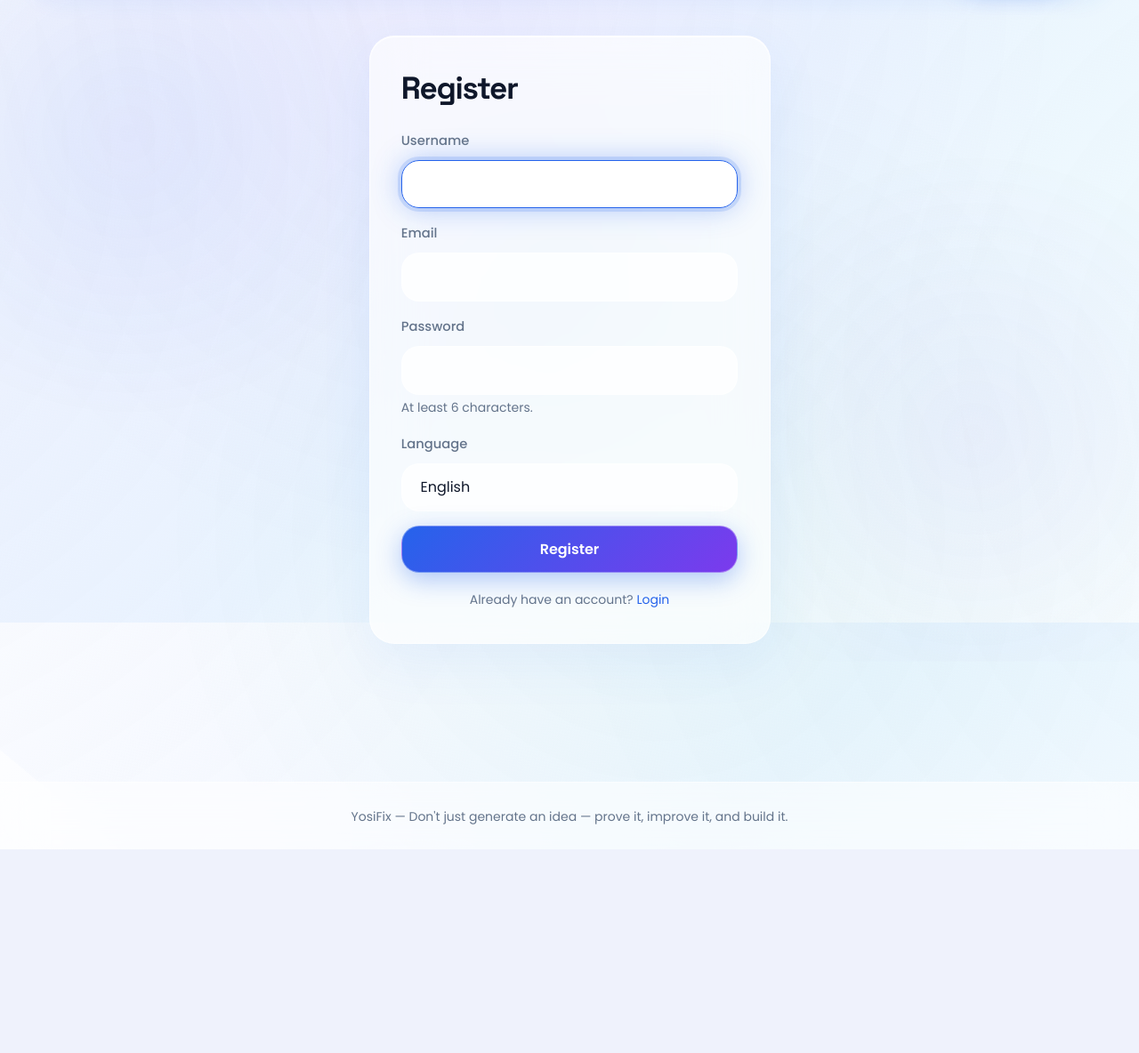
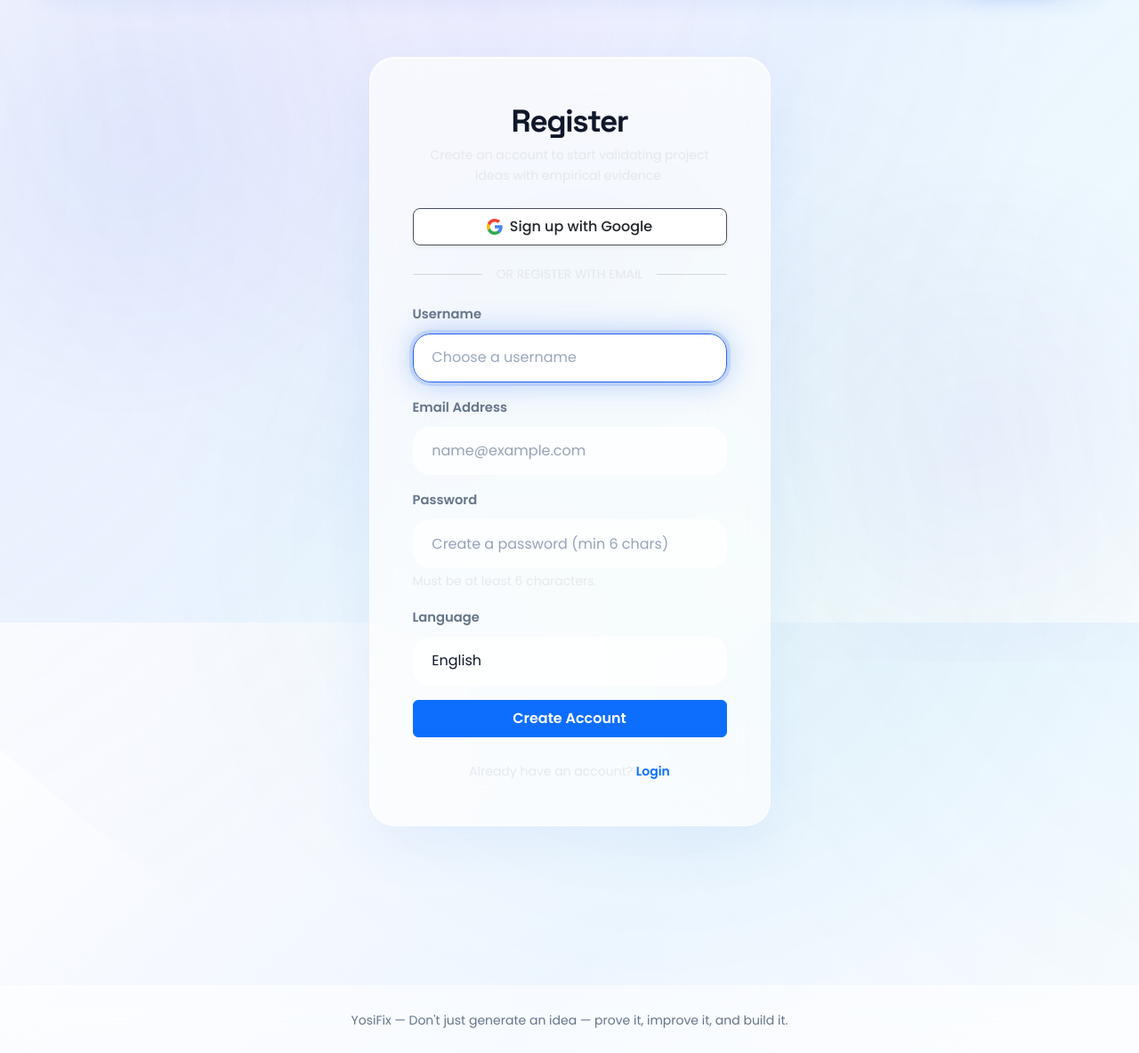
Before and after one commit to mathiarasan-art01/YosiFix, a Flask app: page /auth/register in a window 1280 px wide. Shown: the part 100-1284 px from the top of the page at 89% size. Before the commit the page ends 1055 px from the top, so only its background shows below. Run offline with Flask 3, Linux system fonts and the light colour scheme; some web fonts are replaced.

Commit message:
fix(auth): resolve login and registration issues, add persistent sessions and Google sign-in/register support

```diff
--- a/routes/auth.py
+++ b/routes/auth.py
@@ -1,5 +1,15 @@
-from flask import Blueprint, render_template, redirect, url_for, request, flash, session
+import os
+import re
+import json
+import base64
+import urllib.parse
+from flask import (
+    Blueprint, render_template, redirect, url_for, request, flash,
+    session, current_app, jsonify
+)
 from flask_login import login_user, logout_user, login_required, current_user
+from sqlalchemy import func
+import httpx
 
 from extensions import db
 from models import User
@@ -7,10 +17,22 @@ from models import User
 bp = Blueprint("auth", __name__, url_prefix="/auth")
 
 
+def _generate_unique_username(base_name: str) -> str:
+    cleaned = re.sub(r"[^a-zA-Z0-9_]", "", base_name.replace(" ", "_"))[:20] or "user"
+    candidate = cleaned
+    counter = 1
+    while User.query.filter(func.lower(User.username) == candidate.lower()).first():
+        candidate = f"{cleaned}_{counter}"
+        counter += 1
+    return candidate
+
+
 @bp.route("/register", methods=["GET", "POST"])
 def register():
     if current_user.is_authenticated:
         return redirect(url_for("main.dashboard"))
+
+    google_client_id = current_app.config.get("GOOGLE_CLIENT_ID", "")
 
     if request.method == "POST":
         username = request.form.get("username", "").strip()
@@ -22,25 +44,49 @@ def register():
             flash("All fields are required.", "danger")
             return redirect(url_for("auth.register"))
 
+        if len(username) < 3:
+            flash("Username must be at least 3 characters.", "danger")
+            return redirect(url_for("auth.register"))
+
         if len(password) < 6:
             flash("Password must be at least 6 characters.", "danger")
             return redirect(url_for("auth.register"))
 
-        if User.query.filter((User.username == username) | (User.email == email)).first():
-            flash("Username or email already registered.", "danger")
+        # Case-insensitive duplicate check
+        existing = User.query.filter(
+            (func.lower(User.username) == username.lower()) |
+            (func.lower(User.email) == email.lower())
+        ).first()
+
+        if existing:
+            if existing.email.lower() == email.lower():
+                flash("An account with this email already exists. Please log in.", "warning")
+            else:
+                flash("This username is already taken. Please choose another.", "warning")
+            return redirect(url_for("auth.login"))
+
+        try:
+            user = User(username=username, email=email, preferred_language=language)
+            user.set_password(password)
+            db.session.add(user)
+            db.session.commit()
+
+            # Persistent login
+            login_user(user, remember=True)
+            session.permanent = True
+            session["lang"] = language
+            flash(f"Welcome to YosiFix, {user.username}! Your account is ready.", "success")
+            return redirect(url_for("main.dashboard"))
+        except Exception as exc:
+            db.session.rollback()
+            current_app.logger.exception(f"Registration error: {exc}")
+            flash(f"Registration failed: {exc}", "danger")
             return redirect(url_for("auth.register"))
 
-        user = User(username=username, email=email, preferred_language=language)
-        user.set_password(password)
-        db.session.add(user)
-        db.session.commit()
-
-        login_user(user)
-        session["lang"] = language
-        flash("Welcome to YosiFix! Your account is ready.", "success")
-        return redirect(url_for("main.dashboard"))
-
-    return render_template("auth/register.html")
+    return render_template(
+        "auth/register.html",
+        google_client_id=google_client_id,
+    )
 
 
 @bp.route("/login", methods=["GET", "POST"])
@@ -48,27 +94,221 @@ def login():
     if current_user.is_authenticated:
         return redirect(url_for("main.dashboard"))
 
+    google_client_id = current_app.config.get("GOOGLE_CLIENT_ID", "")
+
     if request.method == "POST":
-        identifier = request.form.get("identifier", "").strip().lower()
+        identifier = request.form.get("identifier", "").strip()
         password = request.form.get("password", "")
+        remember = request.form.get("remember") == "on" or True
 
-        user = User.query.filter((User.username == identifier) | (User.email == identifier)).first()
+        if not identifier or not password:
+            flash("Please enter both username/email and password.", "danger")
+            return redirect(url_for("auth.login"))
+
+        # Case-insensitive lookup by username OR email
+        user = User.query.filter(
+            (func.lower(User.username) == identifier.lower()) |
+            (func.lower(User.email) == identifier.lower())
+        ).first()
+
         if user and user.check_password(password):
-            login_user(user)
+            login_user(user, remember=remember)
+            session.permanent = True
             session["lang"] = user.preferred_language or "en"
-            flash("Logged in successfully.", "success")
+            flash(f"Logged in successfully. Welcome back, {user.username}!", "success")
             next_page = request.args.get("next")
             return redirect(next_page or url_for("main.dashboard"))
 
-        flash("Invalid username/email or password.", "danger")
+        flash("Invalid username/email or password. Please check your credentials.", "danger")
         return redirect(url_for("auth.login"))
 
-    return render_template("auth/login.html")
+    return render_template(
+        "auth/login.html",
+        google_client_id=google_client_id,
+    )
 
 
 @bp.route("/logout")
 @login_required
 def logout():
     logout_user()
-    flash("Logged out.", "info")
+    session.clear()
+    flash("You have been logged out safely.", "info")
     return redirect(url_for("main.landing"))
+
+
+# ---------------------------------------------------------------------------
+# Google Sign-In & Register Flow
+# ---------------------------------------------------------------------------
+
+@bp.route("/google")
+def google_auth():
+    """Initiates standard Google OAuth 2.0 flow or offers demo login if keys absent."""
+    client_id = current_app.config.get("GOOGLE_CLIENT_ID")
+    if not client_id:
+        # If client ID is not configured, redirect to demo google login with an alert
+        return redirect(url_for("auth.google_demo"))
+
+    # Compute callback URL
+    redirect_uri = url_for("auth.google_callback", _external=True)
+    google_auth_url = (
+        "https://accounts.google.com/o/oauth2/v2/auth?"
+        + urllib.parse.urlencode({
+            "client_id": client_id,
+            "redirect_uri": redirect_uri,
+            "response_type": "code",
+            "scope": "openid email profile",
+            "access_type": "online",
+            "prompt": "select_account",
+        })
+    )
+    return redirect(google_auth_url)
+
+
+@bp.route("/google/callback")
+def google_callback():
+    """Handles Google OAuth callback, exchanges code for user profile, logs in or registers."""
+    code = request.args.get("code")
+    if not code:
+        error = request.args.get("error", "Access denied")
+        flash(f"Google Sign-In canceled or failed: {error}", "warning")
+        return redirect(url_for("auth.login"))
+
+    client_id = current_app.config.get("GOOGLE_CLIENT_ID")
+    client_secret = current_app.config.get("GOOGLE_CLIENT_SECRET")
+    redirect_uri = url_for("auth.google_callback", _external=True)
+
+    try:
+        # Exchange code for tokens
+        token_url = "https://oauth2.googleapis.com/token"
+        token_data = {
+            "code": code,
+            "client_id": client_id,
+            "client_secret": client_secret,
+            "redirect_uri": redirect_uri,
+            "grant_type": "authorization_code",
+        }
+        with httpx.Client(timeout=10) as client:
+            token_resp = client.post(token_url, data=token_data)
+            token_resp.raise_for_status()
+            tokens = token_resp.json()
+            access_token = tokens.get("access_token")
+
+            # Fetch user profile
+            userinfo_resp = client.get(
+                "https://www.googleapis.com/oauth2/v3/userinfo",
+                headers={"Authorization": f"Bearer {access_token}"}
+            )
+            userinfo_resp.raise_for_status()
+            profile = userinfo_resp.json()
+
+        google_id = str(profile.get("sub", ""))
+        email = profile.get("email", "").lower()
+        name = profile.get("name") or email.split("@")[0]
+        avatar = profile.get("picture")
+
+        if not email:
+            flash("Could not retrieve email address from your Google account.", "danger")
+            return redirect(url_for("auth.login"))
+
+        return _process_google_user(google_id, email, name, avatar)
+
+    except Exception as exc:
+        current_app.logger.exception(f"Google OAuth failed: {exc}")
+        flash(f"Google authentication failed: {exc}", "danger")
+        return redirect(url_for("auth.login"))
+
+
+@bp.route("/google-one-tap", methods=["POST"])
+def google_one_tap():
+    """Handles Google Identity Services JWT credential from One Tap or Google button."""
+    credential = request.form.get("credential") or (request.get_json(silent=True) or {}).get("credential")
+    if not credential:
+        return jsonify({"error": "No credential token provided"}), 400
+
+    try:
+        # Decode JWT payload without external heavy library (JWT is header.payload.signature)
+        parts = credential.split(".")
+        if len(parts) < 2:
+            return jsonify({"error": "Malformed JWT token"}), 400
+
+        # Base64 url-decode payload
+        payload_b64 = parts[1]
+        payload_b64 += "=" * (-len(payload_b64) % 4)
+        payload_json = base64.urlsafe_b64decode(payload_b64).decode("utf-8")
+        payload = json.loads(payload_json)
+
+        google_id = str(payload.get("sub", ""))
+        email = payload.get("email", "").lower()
+        name = payload.get("name") or email.split("@")[0]
+        avatar = payload.get("picture")
+
+        if not email:
+            return jsonify({"error": "Email missing from token"}), 400
+
+        user = _process_google_user_record(google_id, email, name, avatar)
+        login_user(user, remember=True)
+        session.permanent = True
+        return jsonify({
+            "status": "success",
+            "message": f"Signed in as {user.username}",
+            "redirect_url": url_for("main.dashboard"),
+        })
+
+    except Exception as exc:
+        current_app.logger.exception(f"One-Tap decoding failed: {exc}")
+        return jsonify({"error": f"One-Tap authentication failed: {exc}"}), 500
+
+
+@bp.route("/google/demo")
+def google_demo():
+    """Instant 1-click test Google Sign-In for environments without registered OAuth credentials."""
+    user = _process_google_user_record(
+        google_id="demo_google_1029384756",
+        email="google_demo_user@gmail.com",
+        name="Google Test User",
+        avatar="https://lh3.googleusercontent.com/a/default-user=s96-c",
+    )
+    login_user(user, remember=True)
+    session.permanent = True
+    flash(f"Signed in via Google account ({user.email})! Welcome, {user.username}.", "success")
+    return redirect(url_for("main.dashboard"))
+
+
+def _process_google_user(google_id: str, email: str, name: str, avatar: str = None):
+    user = _process_google_user_record(google_id, email, name, avatar)
+    login_user(user, remember=True)
+    session.permanent = True
+    flash(f"Successfully signed in with Google as {user.username} ({user.email})!", "success")
+    return redirect(url_for("main.dashboard"))
+
+
+def _process_google_user_record(google_id: str, email: str, name: str, avatar: str = None) -> User:
+    # 1. Match by google_id
+    user = User.query.filter_by(google_id=google_id).first() if google_id else None
+
+    # 2. Or match by email
+    if not user:
+        user = User.query.filter(func.lower(User.email) == email.lower()).first()
+
+    if user:
+        # Link google_id if not already linked
+        if google_id and not user.google_id:
+            user.google_id = google_id
+        if avatar and not user.avatar_url:
+            user.avatar_url = avatar
+        db.session.commit()
+    else:
+        # Auto-create new user with Google account
+        username = _generate_unique_username(name)
+        user = User(
+            username=username,
+            email=email,
+            password_hash="GOOGLE_OAUTH_USER",
+            google_id=google_id,
+            avatar_url=avatar,
+        )
+        db.session.add(user)
+        db.session.commit()
+
+    return user
--- a/services/groq/schemas.py
+++ b/services/groq/schemas.py
@@ -75,7 +75,7 @@ class ClaimEvidenceSchema(PipelineBaseSchema):
 class EvidenceBoardSchema(PipelineBaseSchema):
     claims: List[ClaimEvidenceSchema] = Field(default_factory=list, description="List of verified/unverified problem claims")
     unverified_assumptions: List[str] = Field(default_factory=list, description="Risky assumptions that need customer validation")
-    validation_summary: str = Field(..., description="Overall assessment: is the problem real and verified?")
+    validation_summary: str = Field(default="", description="Overall assessment: is the problem real and verified?")
 
 
 # ---------------------------------------------------------------------------
--- a/templates/auth/register.html
+++ b/templates/auth/register.html
@@ -1,38 +1,71 @@
 {% extends "base.html" %}
-{% block title %}Register — YosiFix{% endblock %}
+{% block title %}Create Account — YosiFix{% endblock %}
 {% block content %}
-<div class="row justify-content-center">
-  <div class="col-md-5">
-    <div class="glass-card">
-      <h3 class="mb-4">{{ t('nav_register', lang) }}</h3>
-      <form method="POST">
+<div class="row justify-content-center py-4">
+  <div class="col-md-6 col-lg-5">
+    <div class="glass-card shadow-lg p-4 p-md-5">
+      <div class="text-center mb-4">
+        <h3 class="fw-bold mb-1">{{ t('nav_register', lang) }}</h3>
+        <p class="text-muted small">Create an account to start validating project ideas with empirical evidence.</p>
+      </div>
+
+      <!-- Google Sign Up Button -->
+      <a href="{{ url_for('auth.google_auth') }}" class="btn btn-outline-light w-100 d-flex align-items-center justify-content-center gap-2 py-2 mb-3 bg-white text-dark border shadow-sm rounded-3 fw-medium">
+        <svg width="18" height="18" viewBox="0 0 18 18" xmlns="http://www.w3.org/2000/svg">
+          <path d="M17.64 9.205c0-.639-.057-1.252-.164-1.841H9v3.481h4.844a4.14 4.14 0 0 1-1.796 2.716v2.259h2.908c1.702-1.567 2.684-3.875 2.684-6.615z" fill="#4285F4"/>
+          <path d="M9 18c2.43 0 4.467-.806 5.956-2.18l-2.908-2.259c-.806.54-1.836.86-3.048.86-2.344 0-4.328-1.584-5.036-3.711H.957v2.332A8.997 8.997 0 0 0 9 18z" fill="#34A853"/>
+          <path d="M3.964 10.71A5.41 5.41 0 0 1 3.682 9c0-.593.102-1.17.282-1.71V4.958H.957A8.996 8.996 0 0 0 0 9c0 1.452.348 2.827.957 4.042l3.007-2.332z" fill="#FBBC05"/>
+          <path d="M9 3.58c1.321 0 2.508.454 3.44 1.345l2.582-2.58C13.463.891 11.426 0 9 0A8.997 8.997 0 0 0 .957 4.958L3.964 7.29C4.672 5.163 6.656 3.58 9 3.58z" fill="#EA4335"/>
+        </svg>
+        <span>Sign up with Google</span>
+      </a>
+
+      <div class="d-flex align-items-center my-3">
+        <hr class="flex-grow-1 border-secondary">
+        <span class="px-3 text-muted small text-uppercase">or register with email</span>
+        <hr class="flex-grow-1 border-secondary">
+      </div>
+
+      <!-- Registration Form -->
+      <form method="POST" action="{{ url_for('auth.register') }}">
         <div class="mb-3">
-          <label class="form-label">Username</label>
-          <input type="text" name="username" class="form-control" required autofocus>
+          <label class="form-label small fw-semibold">Username</label>
+          <input type="text" name="username" class="form-control" placeholder="Choose a username" minlength="3" required autofocus autocomplete="username">
         </div>
         <div class="mb-3">
-          <label class="form-label">Email</label>
-          <input type="email" name="email" class="form-control" required>
+          <label class="form-label small fw-semibold">Email Address</label>
+          <input type="email" name="email" class="form-control" placeholder="name@example.com" required autocomplete="email">
         </div>
         <div class="mb-3">
-          <label class="form-label">Password</label>
-          <input type="password" name="password" class="form-control" minlength="6" required>
-          <small class="text-muted-custom">At least 6 characters.</small>
+          <label class="form-label small fw-semibold">Password</label>
+          <input type="password" name="password" class="form-control" placeholder="Create a password (min 6 chars)" minlength="6" required autocomplete="new-password">
+          <small class="text-muted">Must be at least 6 characters.</small>
         </div>
         <div class="mb-3">
-          <label class="form-label">{{ t('label_language', lang) }}</label>
+          <label class="form-label small fw-semibold">{{ t('label_language', lang) }}</label>
           <select name="language" class="form-select">
-            <option value="en">English</option>
+            <option value="en" selected>English</option>
             <option value="ta">தமிழ் (Tamil)</option>
             <option value="hi">हिन्दी (Hindi)</option>
           </select>
         </div>
-        <button type="submit" class="btn btn-brand w-100">{{ t('nav_register', lang) }}</button>
+        <button type="submit" class="btn btn-primary w-100 py-2 fw-semibold">Create Account</button>
       </form>
-      <p class="text-center mt-3 mb-0">
-        <small>Already have an account? <a href="{{ url_for('auth.login') }}">{{ t('nav_login', lang) }}</a></small>
+
+      <p class="text-center mt-4 mb-0">
+        <small class="text-muted">Already have an account? <a href="{{ url_for('auth.login') }}" class="text-primary fw-semibold">{{ t('nav_login', lang) }}</a></small>
       </p>
     </div>
   </div>
 </div>
+
+{% if google_client_id %}
+<!-- Google Identity Services (One Tap) -->
+<script src="https://accounts.google.com/gsi/client" async defer></script>
+<div id="g_id_onload"
+     data-client_id="{{ google_client_id }}"
+     data-login_uri="{{ url_for('auth.google_one_tap', _external=True) }}"
+     data-auto_prompt="true">
+</div>
+{% endif %}
 {% endblock %}
--- a/templates/base.html
+++ b/templates/base.html
@@ -40,6 +40,14 @@
           </ul>
         </li>
         {% if current_user.is_authenticated %}
+        <li class="nav-item d-flex align-items-center me-3">
+          {% if current_user.avatar_url %}
+          <img src="{{ current_user.avatar_url }}" alt="{{ current_user.username }}" class="rounded-circle me-1 border" width="24" height="24">
+          {% else %}
+          <i class="bi bi-person-circle me-1 text-primary"></i>
+          {% endif %}
+          <span class="small fw-semibold">{{ current_user.username }}</span>
+        </li>
         <li class="nav-item"><a class="nav-link" href="{{ url_for('auth.logout') }}">{{ t('nav_logout', lang) }}</a></li>
         {% else %}
         <li class="nav-item"><a class="nav-link" href="{{ url_for('auth.login') }}">{{ t('nav_login', lang) }}</a></li>
```
Also changed, not shown: config.py (+12 -0 lines), migrate_db.py (+14 -0 lines), models.py (+9 -2 lines), templates/auth/login.html (+52 -13 lines), tests/test_analysis_pipeline.py (+9 -4 lines), instance/yosifix.db.
